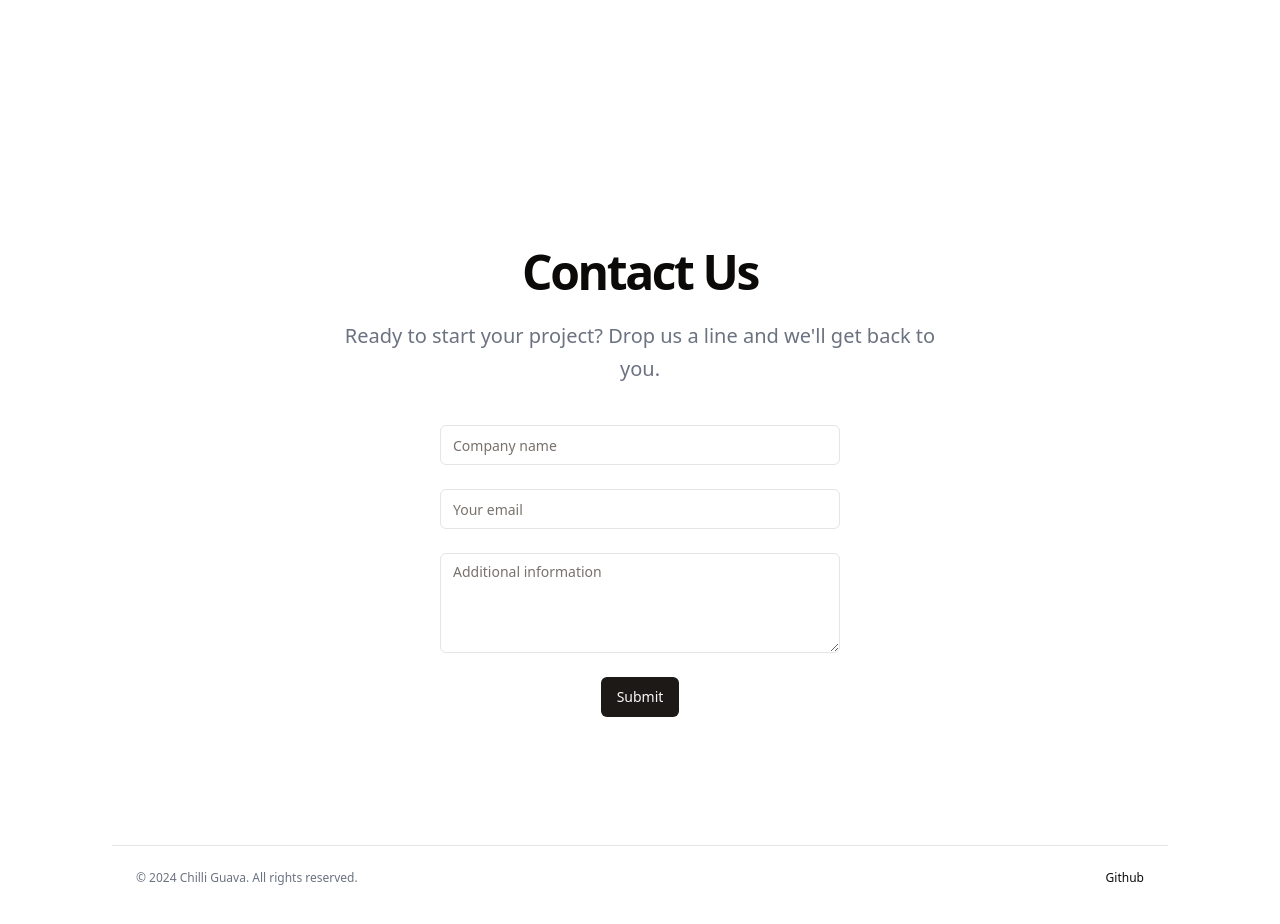
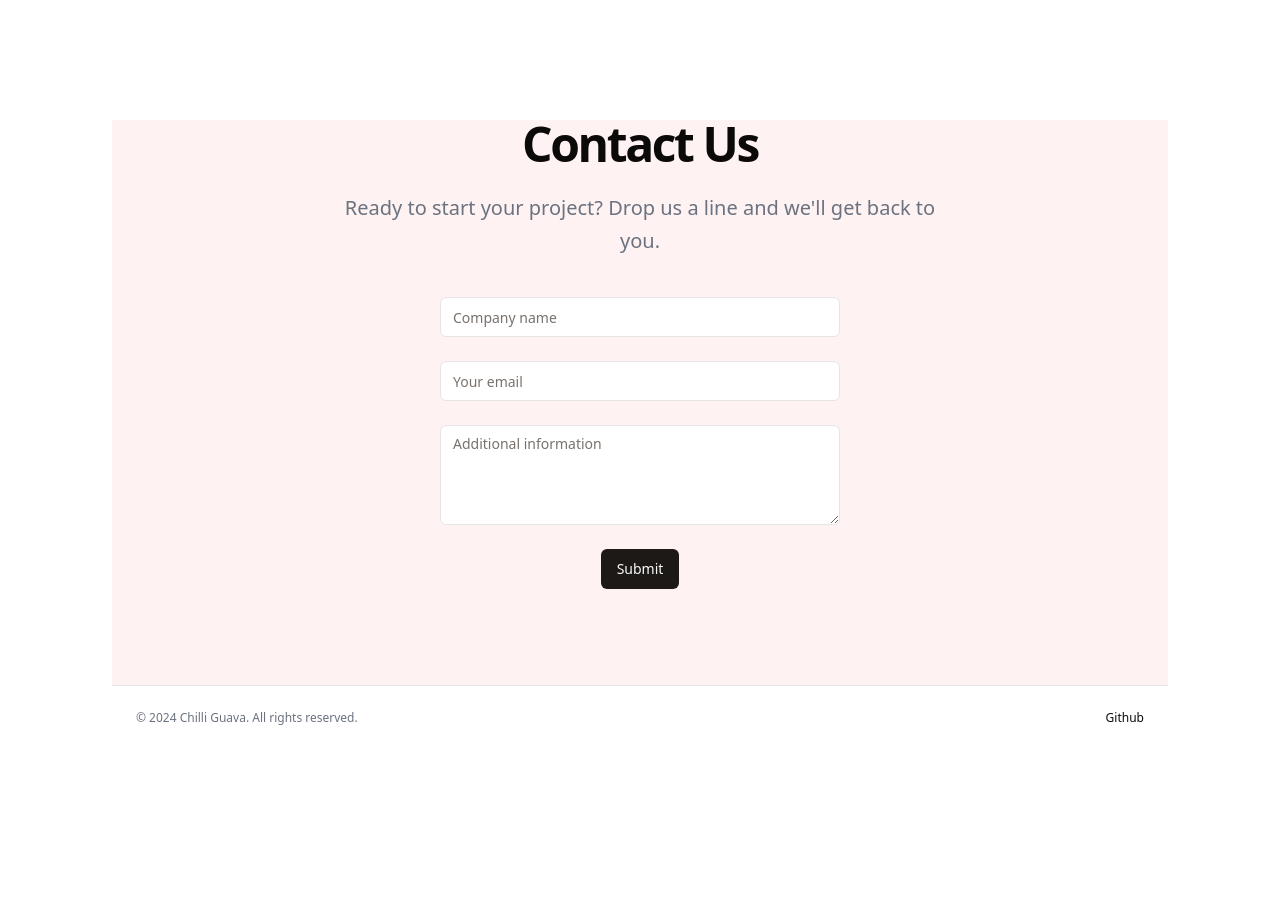
Before and after one commit to ChilliGuava/landing, a Next.js app: page / in a window 1280 px wide. Shown: the part 720-1644 px from the top of the page. After the commit the page ends 1486 px from the top, so only its background shows below. Built offline with nearby package versions, Linux system fonts and the light colour scheme.

Commit message:
rm parrallax lib

```diff
--- a/package.json
+++ b/package.json
@@ -11,7 +11,6 @@
   "dependencies": {
     "@next/font": "^14.2.3",
     "@radix-ui/react-slot": "^1.0.2",
-    "@react-spring/parallax": "^9.7.3",
     "class-variance-authority": "^0.7.0",
     "clsx": "^2.1.1",
     "lucide-react": "^0.378.0",
--- a/src/app/page.tsx
+++ b/src/app/page.tsx
@@ -30,8 +30,8 @@ export default function Home() {
           </Button>
         </div>
       </div>
-      <section className="w-full py-12 md:py-24 lg:py-32">
-        <div className="container grid  gap-6 px-4 text-center md:px-6 lg:gap-10">
+      <section className="w-full pb-12 md:pb-24 bg-red-50">
+        <div className="containe grid  gap-6 px-4 text-center md:px-6 lg:gap-10">
           <div className="space-y-6 max-w-[600px] mx-auto">
             <h2
               id="contact"
```
Also changed, not shown: 2 other files (tests, documents, lock files or other folders).
